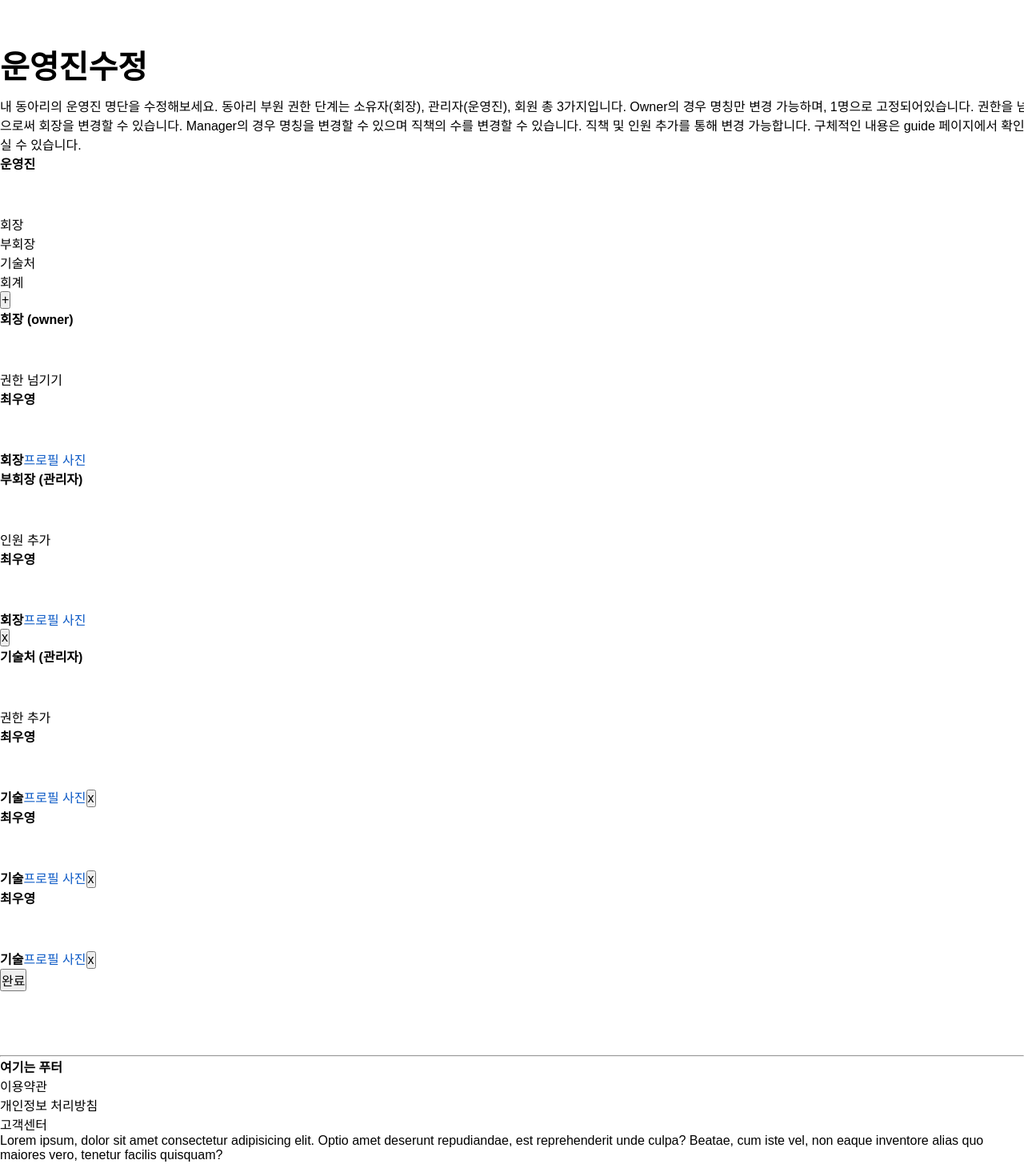
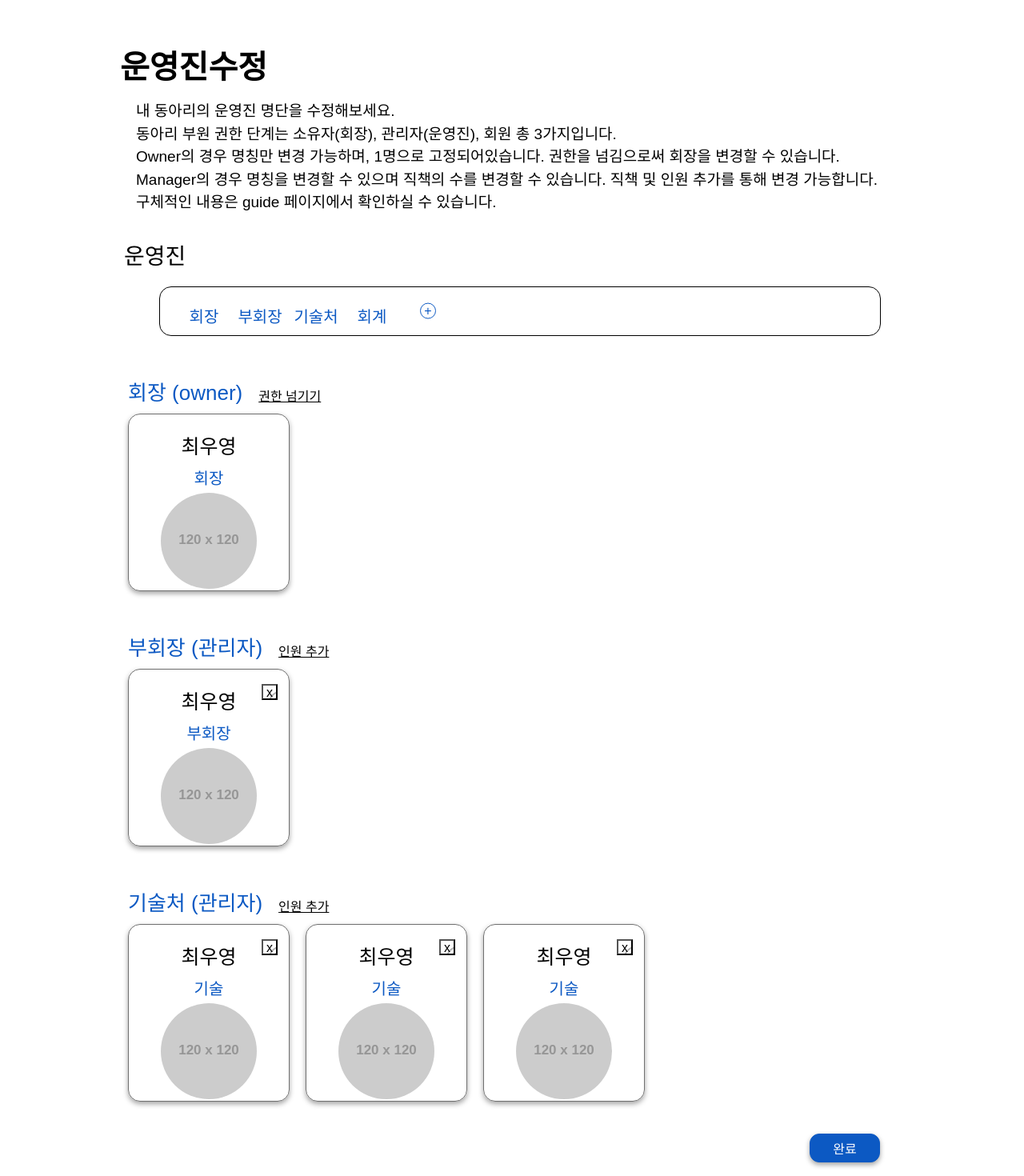
Before and after one commit to Kim-Hyunjo/MoZIP, a React (Create React App) app in the folder front/: page /list/1/1/members/edit in a window 1280 px wide. Shown: the part 280-1750 px from the top of the page at 80% size. Built offline with nearby package versions, Linux system fonts and the light colour scheme.

Commit message:
feat : edit

```diff
--- a/front/src/pages/circle/CircleMembersEdit.tsx
+++ b/front/src/pages/circle/CircleMembersEdit.tsx
@@ -332,48 +332,84 @@ import React from 'react'
 
   const CircleMembersEdit = () => {
      return (
-         <div>
+         <div className = "circleMembersEdit">
              <div><h2>운영진수정</h2></div>
+             <h4>
+                 내 동아리의 운영진 명단을 수정해보세요.<br></br>
+                동아리 부원 권한 단계는 소유자(회장), 관리자(운영진), 회원 총 3가지입니다. <br></br>
+                 Owner의 경우 명칭만 변경 가능하며, 1명으로 고정되어있습니다. 권한을 넘김으로써 회장을 변경할 수 있습니다.   <br></br>
+                 Manager의 경우 명칭을 변경할 수 있으며 직책의 수를 변경할 수 있습니다. 직책 및 인원 추가를 통해 변경
+                 가능합니다.<br></br>
+                 구체적인 내용은 guide 페이지에서 확인하실 수 있습니다.
+             </h4>
+             <div className="members_title">운영진</div>
              <div>
-                 <p>
-                 내 동아리의 운영진 명단을 수정해보세요.
-
-                  동아리 부원 권한 단계는 소유자(회장), 관리자(운영진), 회원 총 3가지입니다.
-                 Owner의 경우 명칭만 변경 가능하며, 1명으로 고정되어있습니다. 권한을 넘김으로써 회장을 변경할 수 있습니다.
-                 Manager의 경우 명칭을 변경할 수 있으며 직책의 수를 변경할 수 있습니다. 직책 및 인원 추가를 통해 변경
-                 가능합니다.
-                 구체적인 내용은 guide 페이지에서 확인하실 수 있습니다.
-                 </p>
-             </div>
-             <div><h3>운영진</h3></div>
-             <div>
-                 <ul>
+                 <ul className="membersKind">
                      <li>회장</li>
                      <li>부회장</li>
                      <li>기술처</li>
                      <li>회계</li>
-                     <button type="button">+</button>
+                     <li><button id = "button_plus" type="button">+</button></li>
                  </ul>
              </div>
              <div>
-                 <h3>회장 (owner)</h3>
-                 <a href="#">권한 넘기기</a>
-                 <div><h3>최우영</h3><strong>회장</strong><span>프로필 사진</span></div>
+                <div className="role">
+                    <div className="roleName">회장 (owner)</div>
+                    <button className="changeOwner" >권한 넘기기</button>
+                </div>
+                 <div className="user_namecard_edit">
+                     <div className="user_name">최우영</div>
+                     <div className="user_role">회장</div>
+                     <div className="clubImage">
+                        <img src="http://placehold.it/120x120" />
+                    </div>
+                </div>
              </div>
              <div>
-                  <h3>부회장 (관리자)</h3>
-                 <a href="#">인원 추가</a>
-                 <div><h3>최우영</h3><strong>회장</strong><span>프로필 사진</span></div>
-                 <button type="button">x</button>
+                <div className="role">
+                    <div className="roleName">부회장 (관리자)</div>
+                    <button className="changeOwner" >인원 추가</button>
+                </div>
+                 <div className="user_namecard_edit">
+                     <div className="user_name">최우영</div>
+                    <button id="button_x" type="button">x</button>
+                     <div className="submaster_role">부회장</div>
+                     <div className="subClubImage">
+                        <img src="http://placehold.it/120x120" />
+                    </div>
+                </div>
              </div>
              <div>
-                  <h3> 기술처 (관리자)</h3>
-                 <a href="#">권한 추가</a>
-                 <div><h3>최우영</h3><strong>기술</strong><span>프로필 사진</span><button type="button">x</button></div>
-                 <div><h3>최우영</h3><strong>기술</strong><span>프로필 사진</span><button type="button">x</button></div>
-                 <div><h3>최우영</h3><strong>기술</strong><span>프로필 사진</span><button type="button">x</button></div>
-             </div>
-             <button type="submit">완료</button>
+                <div className="role">
+                    <div className = "roleName"> 기술처 (관리자)</div>
+                    <button className="changeOwner" >인원 추가</button>
+                </div>
+                 <div className="user_namecard_edit">
+                     <div className="user_name">최우영</div>
+                    <button id="button_x" type="button">x</button>
+                     <div className="submaster_role">기술</div>
+                     <div className="subClubImage">
+                        <img src="http://placehold.it/120x120" />
+                    </div>
+                </div>
+                <div className="user_namecard_edit">
+                     <div className="user_name">최우영</div>
+                    <button id="button_x" type="button">x</button>
+                     <div className="submaster_role">기술</div>
+                     <div className="subClubImage">
+                        <img src="http://placehold.it/120x120" />
+                    </div>
+                </div>
+                <div className="user_namecard_edit">
+                     <div className="user_name">최우영</div>
+                    <button id="button_x" type="button">x</button>
+                     <div className="submaster_role">기술</div>
+                     <div className="subClubImage">
+                        <img src="http://placehold.it/120x120" />
+                    </div>
+                </div>
+            </div>
+             <button id = "button4" type="submit">완료</button>
          </div>
      )
  }
```
